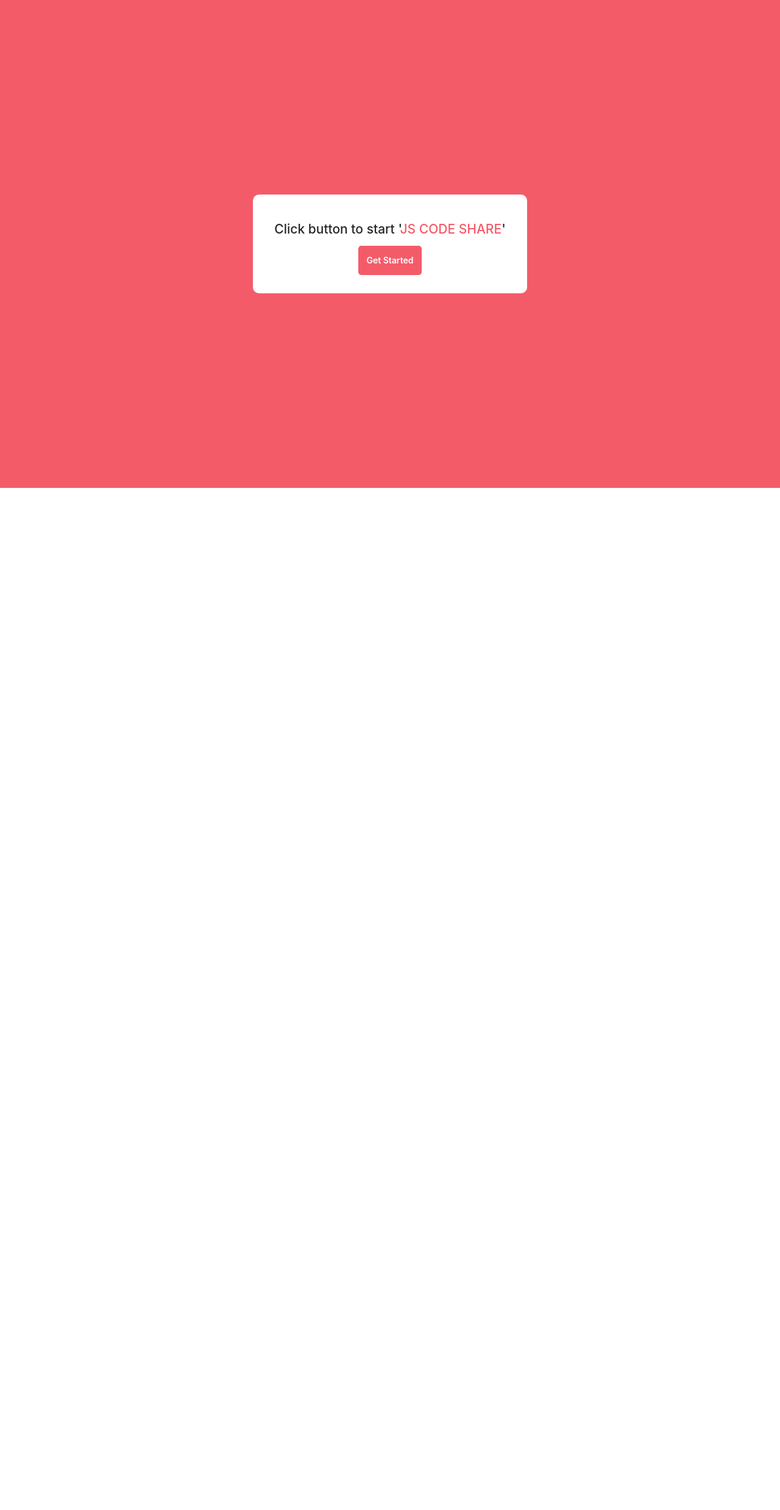
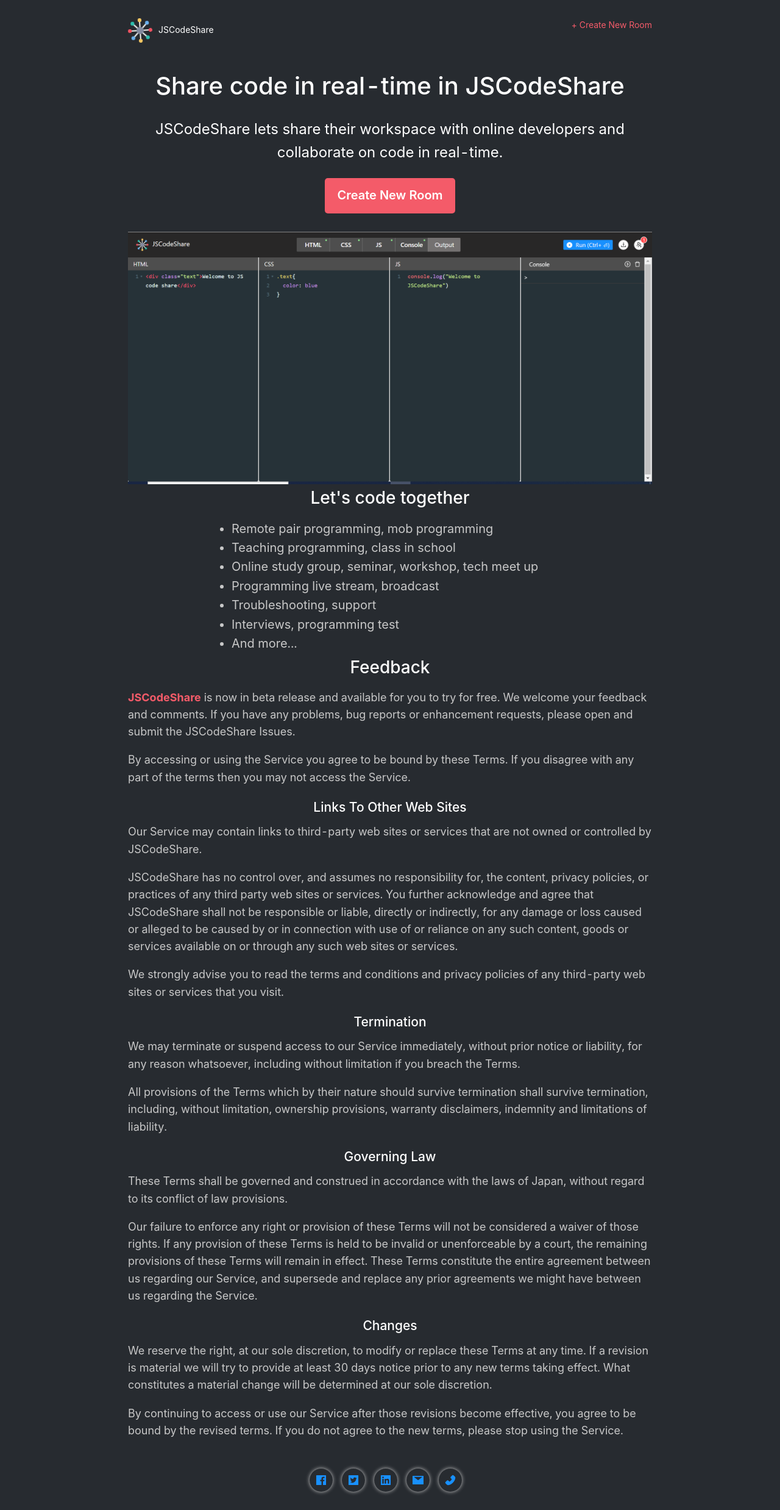
Before and after one commit to deepanshushukla/codeshare, a React (Create React App) app: page / in a window 1280 px wide. Shown: the whole page at 61% size. Before the commit the page ends 800 px from the top, so only its background shows below. Built offline with nearby package versions, Linux system fonts and the light colour scheme.

Commit message:
routing-main-page

```diff
--- a/src/components/App/App.scss
+++ b/src/components/App/App.scss
@@ -28,22 +28,23 @@
 
 
 .get-wrapper{
-  background: #f45b69;
   width: 100%;
-  height: 100vh;
-  display: flex;
-  justify-content: center;
-  align-items: center;
 }
 .login {
-  padding: 40px 30px 30px 30px;
+  padding: 0px 30px 30px 30px;
   border-radius: 10px;
-  width: 450px;
-  background: #fff;
   text-align: center;
+  h1{
+    color: #fff;
+    font-size: 40px;
+  }
+  p{
+    color: #fff;
+    font-size: 24px;
+  }
 }
 .login .started-button{
-  padding: 8px;
+  padding: 8px 15px;
   background: #f45b69;
   border: 5px solid transparent;
   color: #fff;
@@ -51,6 +52,7 @@
   cursor: pointer;
   transition: 0.4s ease-in-out;
   font-weight: 600;
+  font-size: 20px;
 }
 .login .started-button a{
   color: #fff;
@@ -58,12 +60,57 @@
 .login .started-button:hover{
   background: #000;
   border: 5px solid #f45b69;
-  font-size: 20px;
   }
 .login .app-name{
     color: #f45b69;
 }
 
+.header-wrapper {
+  padding: 30px 0;
+  display: flex;
+  justify-content: space-between;
+  margin-bottom: 10px;
+    img{
+      height: 40px;
+      width: 40px;
+      animation:spin 4s linear infinite;
+    }
+    span{
+      a{
+        color: #f45b69;
+        &:hover{
+          color: #fff;
+        }
+      }
+
+    }
+    @keyframes spin {
+        100% { transform: rotate(360deg); }
+    }
+}
+.page-terms-container{
+  h1 ,h2,.last-modified{
+    color: #fff;
+  }
+  p{
+    color:#c8c8c8;
+    font-size: 18px;
+  }
+  h1 ,h2{
+   text-align: center;
+  }
+  .hightlighted-text{
+    color: #f45b69;
+  }
+  .helpful-points{
+    max-width: 600px;
+    margin: 0 auto;
+    li{
+      color: #c8c8c8;
+      font-size: 20px;
+    }
+  }
+}
 @media screen and (max-width: 768px) {
   .pane {
     flex-direction: column;
--- a/src/components/App/AppMainPage.js
+++ b/src/components/App/AppMainPage.js
@@ -1,18 +1,105 @@
-import AppContainer from "./Appcontainer"
-import React from 'react';
+import React , { useState } from 'react';
 import ReactDOM from 'react-dom';
 import "./App.scss";
+import EditorPic from '../../images/code-share.png'
 import { BrowserRouter as Router, Route,Link } from 'react-router-dom';
+// components
+import Logo from "../../images/share.svg";
+import App from './App';
+import AppContainer from "./Appcontainer"
+import Footer2 from '../Footer';
+import { Footer } from 'antd/lib/layout/layout';
+
 const AppMainPage=()=>{
+    const  helpfulPointsListItems = [
+        'Remote pair programming, mob programming',
+        'Teaching programming, class in school',
+        'Online study group, seminar, workshop, tech meet up',
+        'Programming live stream, broadcast',
+        'Troubleshooting, support',
+        'Interviews, programming test',
+        'And more...'
+    ];
+    const appName = 'JSCodeShare';
+    const gifCss = {
+        width:'100%',
+        height:'400px',
+        position: 'relative',
+        display: 'block',
+        width: '56%',
+        margin: '0 auto'
+      };
     return(
-        <>
-            <div className="get-wrapper">
+        <div className='main-page-wrapper'>
+            <div className='container-common'>
+                <header className='header-wrapper'>
+                <Link to="/"><img src={Logo}/><span className='title'>{appName}</span></Link>
+                <span><Link to="/code">+ Create New Room</Link></span>
+                </header>
+                <div className="get-wrapper">
                 <section className="login">
-                    <h1>Click button to start '<span className="app-name">JS CODE SHARE</span>'</h1>
-                    <button className="started-button"><Link to="/code">Get Started</Link></button>
+                    <h1>Share code in real-time in {appName} </h1>
+                    <p>{appName}  lets share their workspace with online developers and collaborate on code in real-time.</p>
+                    <button className="started-button"><Link to="/code">Create New Room</Link></button>
                 </section>
             </div>
-        </>
+            <div>
+              <img width="100%" src={EditorPic} alt="editor-picture"/>
+            </div>
+             <div class="container-fluid main-container page-terms-container">
+                <h1>
+                Let's code together
+                </h1>
+                <ul className='helpful-points'> {helpfulPointsListItems.map((user) => (
+                    <li >{user}</li>
+                ))}
+            </ul>
+    <h1>Feedback</h1>
+<p>
+<strong className='hightlighted-text'>{appName}</strong> is now in beta release and available for you to try for free.
+We welcome your feedback and comments. If you have any problems, bug reports or enhancement requests, please open and submit the {appName} Issues.
+</p>
+<p>
+  By accessing or using the Service you agree to be bound by these Terms.
+  If you disagree with any part of the terms then you may not access the Service.
+  </p>
+
+<h2>Links To Other Web Sites</h2>
+<p>
+  Our Service may contain links to third-party web sites or services that are not owned or controlled by {appName}.
+</p>
+<p>
+  {appName} has no control over, and assumes no responsibility for, the content, privacy policies, or practices of any third party web sites or services.
+  You further acknowledge and agree that {appName}  shall not be responsible or liable, directly or indirectly, for any damage or loss caused or alleged to be caused by or in connection with use of or reliance on any such content, goods or services available on or through any such web sites or services.
+</p>
+<p>
+  We strongly advise you to read the terms and conditions and privacy policies of any third-party web sites or services that you visit.
+</p>
+<h2>Termination</h2>
+<p>
+  We may terminate or suspend access to our Service immediately, without prior notice or liability, for any reason whatsoever, including without limitation if you breach the Terms.
+</p>
+<p>
+  All provisions of the Terms which by their nature should survive termination shall survive termination, including, without limitation, ownership provisions, warranty disclaimers, indemnity and limitations of liability.
+</p>
+<h2>Governing Law</h2>
+<p>
+  These Terms shall be governed and construed in accordance with the laws of Japan, without regard to its conflict of law provisions.
+</p>
+<p>
+  Our failure to enforce any right or provision of these Terms will not be considered a waiver of those rights. If any provision of these Terms is held to be invalid or unenforceable by a court, the remaining provisions of these Terms will remain in effect. These Terms constitute the entire agreement between us regarding our Service, and supersede and replace any prior agreements we might have between us regarding the Service.
+</p>
+<h2>Changes</h2>
+<p>
+  We reserve the right, at our sole discretion, to modify or replace these Terms at any time. If a revision is material we will try to provide at least 30 days notice prior to any new terms taking effect. What constitutes a material change will be determined at our sole discretion.
+</p>
+<p>
+  By continuing to access or use our Service after those revisions become effective, you agree to be bound by the revised terms. If you do not agree to the new terms, please stop using the Service.
+</p>
+  </div>
+        <Footer2/>
+        </div>
+        </div>
        )
 }
 
--- /dev/null
+++ b/src/components/Footer/Footer.scss
@@ -0,0 +1,37 @@
+body{
+  overflow: auto;
+}
+.main-page-wrapper {
+	background: #272b30;
+	.container-common {
+		max-width: 860px;
+		margin: 0 auto;
+		.footer-wrapper {
+      padding: 30px 0;
+      display: flex;
+      justify-content: center;
+      a{
+        width: 38px;
+        height: 38px;
+        display: inline-flex;
+        align-items: center;
+        justify-content: center;
+        border-radius: 50%;
+        background: #272b30;
+        margin-right: 15px;
+        box-shadow: 0 0 6px #ccc;
+        transition: all 0.3s ease-in-out;
+        &:hover{
+          box-shadow: none;
+        background: white;
+        }
+        svg{
+          font-size: 18px;
+        }
+      }
+      .anticon{
+        cursor: pointer;
+      }
+		}
+	}
+}
--- /dev/null
+++ b/src/components/Footer/index.js
@@ -0,0 +1,21 @@
+import React from "react";
+import "./Footer.scss";
+import { FacebookFilled ,PhoneFilled , TwitterSquareFilled , MailFilled ,LinkedinFilled} from '@ant-design/icons';
+const Footer2 = ({
+
+}) => {
+  return (
+<div className="footer-wrapper">
+  <div>
+<a  href="www.facebook.com"><FacebookFilled /></a>
+<a  href="www.twitter.com"><TwitterSquareFilled /></a>
+<a href="www.linekdin.com"><LinkedinFilled /></a>
+</div>
+<div className="">
+<a  href="www.gmail.com"><MailFilled /></a>
+<a href="tel:+91-7838116024"><PhoneFilled /></a>
+</div>
+</div>
+  )
+};
+export default Footer2;
```
Also changed, not shown: src/images/code-share.png (added).
